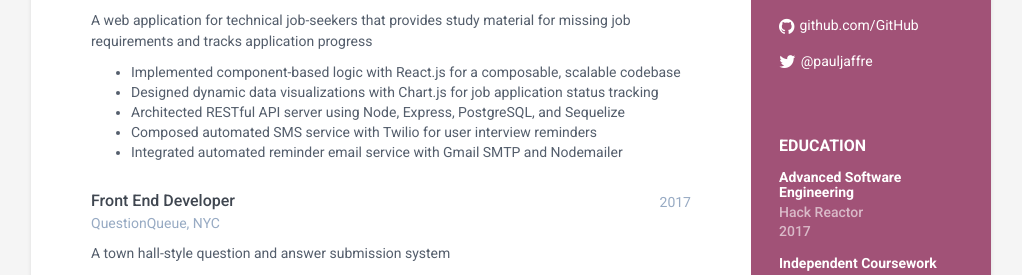
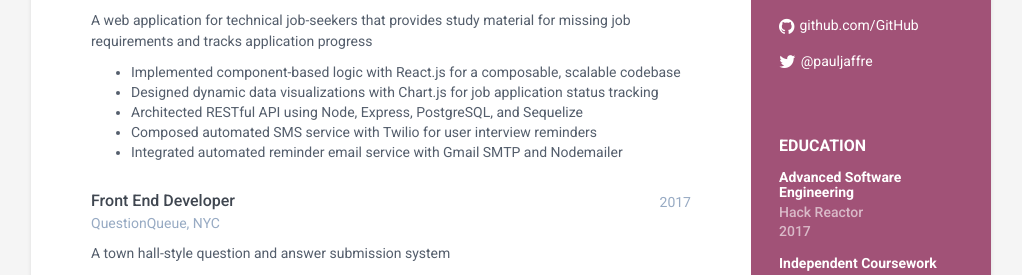
Before and after one commit to jaffrepaul/jaffrepaul.github.io, a Jekyll site: the page built from index.html, in a window 1280 px wide. Shown: the part 386-661 px from the top of the page, without its empty margins (129-1151 px from the left). Built offline with Jekyll 4.4.1, drawn with Linux system fonts in a browser that asks for light colours.

Commit message:
Update experience.html

```diff
--- a/_includes/experience.html
+++ b/_includes/experience.html
@@ -28,7 +28,7 @@
                         <ul>
                           <li>Implemented component-based logic with React.js for a composable, scalable codebase</li>
                           <li>Designed dynamic data visualizations with Chart.js for job application status tracking</li>
-                          <li>Architected RESTful API server using Node, Express, PostgreSQL, and Sequelize</li>
+                          <li>Architected RESTful API using Node, Express, PostgreSQL, and Sequelize</li>
                           <li>Composed automated SMS service with Twilio for user interview reminders</li>
                           <li>Integrated automated reminder email service with Gmail SMTP and Nodemailer</li>
                         </ul>
```
